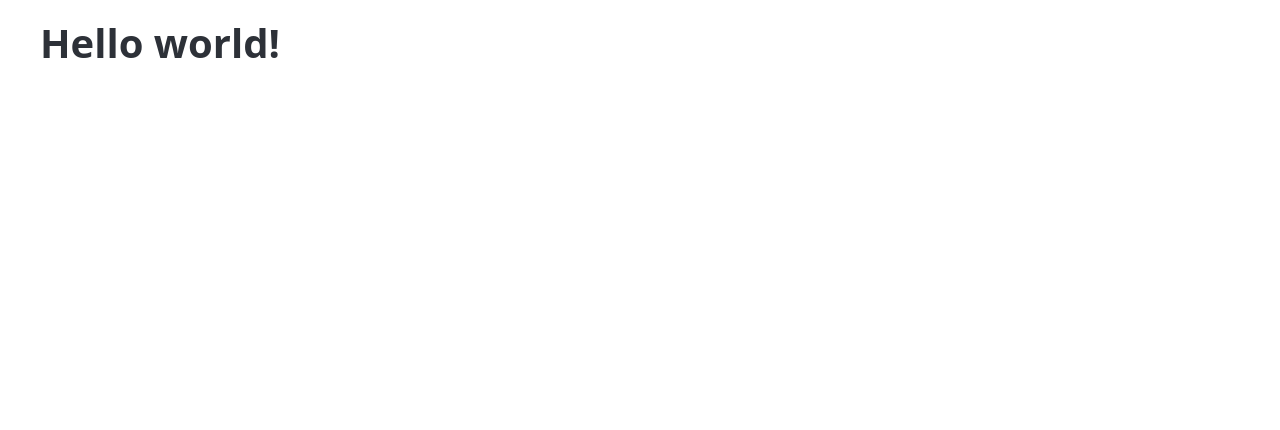
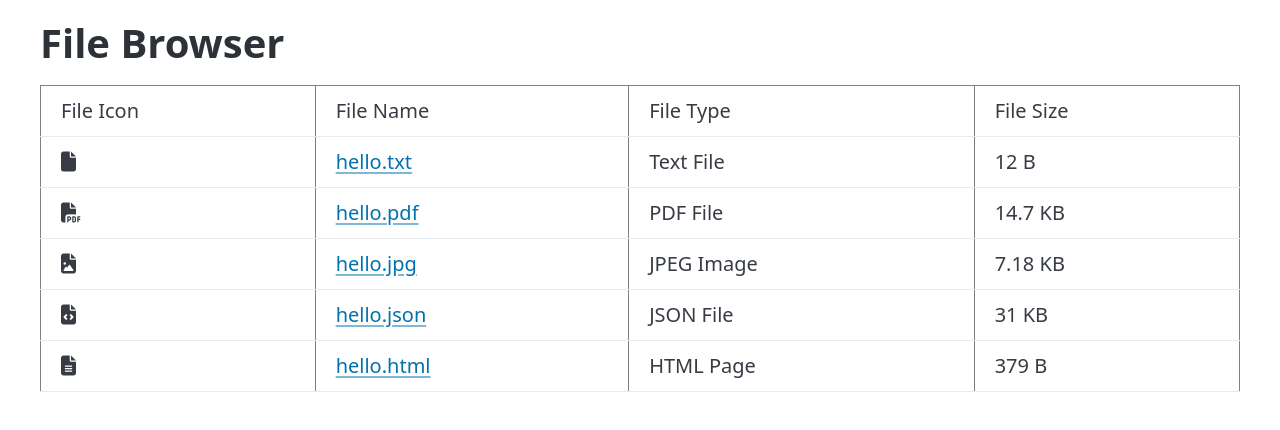
Before and after one commit to umrua/file-browser, a plain HTML site: page index.html in a window 1280 px wide. Drawn offline with nearby package versions, Linux system fonts and the light colour scheme.

Commit message:
Table for files

```diff
--- a/index.html
+++ b/index.html
@@ -7,11 +7,51 @@
     <link
   rel="stylesheet"
   href="https://cdn.jsdelivr.net/npm/@picocss/pico@2/css/pico.min.css">
-    <title>Hello world!</title>
+    <!-- FontAwesome CDN -->
+    <link rel="stylesheet" href="https://cdnjs.cloudflare.com/ajax/libs/font-awesome/6.4.2/css/all.min.css">
+    <title>File Browser</title>
   </head>
   <body>
     <main class="container">
-      <h1>Hello world!</h1>
+      <h1>File Browser</h1>
+      <table border="1">
+        <tr>
+          <th>File Icon</th>
+          <th>File Name</th>
+          <th>File Type</th>
+          <th>File Size</th>
+        </tr>
+        <tr>
+          <td><i class="fa-solid fa-file"></i></td>
+          <td><a href="hello.txt" target="_blank">hello.txt</a></td>
+          <td>Text File</td>
+          <td>12 B</td>
+        </tr>
+        <tr>
+          <td><i class="fa-solid fa-file-pdf"></i></td>
+          <td><a href="hello.pdf" target="_blank">hello.pdf</a></td>
+          <td>PDF File</td>
+          <td>14.7 KB</td>
+        </tr>
+        <tr>
+          <td><i class="fa-solid fa-file-image"></i></td>
+          <td><a href="hello.jpg" target="_blank">hello.jpg</a></td>
+          <td>JPEG Image</td>
+          <td>7.18 KB</td>
+        </tr>
+        <tr>
+          <td><i class="fa-solid fa-file-code"></i></td>
+          <td><a href="hello.json" target="_blank">hello.json</a></td>
+          <td>JSON File</td>
+          <td>31 KB</td>
+        </tr>
+        <tr>
+          <td><i class="fa-solid fa-file-lines"></i></td>
+          <td><a href="hello.html" target="_blank">hello.html</a></td>
+          <td>HTML Page</td>
+          <td>379 B</td>
+        </tr>
+      </table>
     </main>
   </body>
 </html>
```
